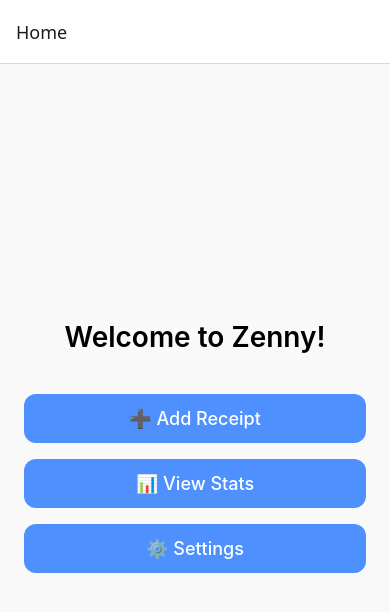
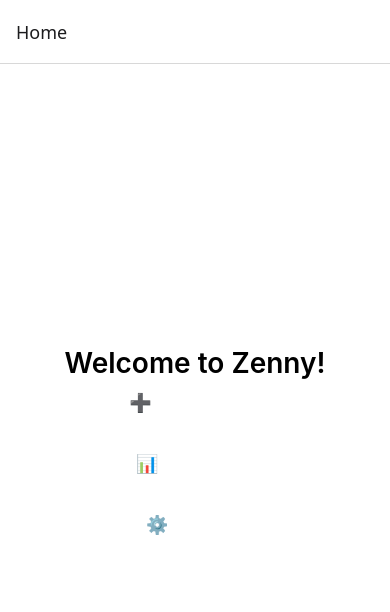
Before and after one commit to cfarwell02/Zenny-app, a React Native app: screen /Home in a window 390 px wide. Shown: the top 612 px of the page. Built offline with nearby package versions, Linux system fonts and the light colour scheme.

Commit message:
Added global constants to reference and themes to use when adding dark mode to each screen

```diff
--- /dev/null
+++ b/constants/radius.js
@@ -0,0 +1,5 @@
+export const radius = {
+  small: 8,
+  medium: 12,
+  large: 16,
+};
--- /dev/null
+++ b/constants/spacing.js
@@ -0,0 +1,5 @@
+export const spacing = {
+  screen: 24,
+  betweenElements: 16,
+  inputPadding: 12,
+};
--- /dev/null
+++ b/constants/themes.js
@@ -0,0 +1,15 @@
+export const lightTheme = {
+  background: "#ffffff",
+  text: "#000000",
+  subtleText: "#999999",
+  danger: "#FF3B30",
+  buttonText: "#ffffff",
+};
+
+export const darkTheme = {
+  background: "#1c1c1e",
+  text: "#ffffff",
+  subtleText: "#aaaaaa",
+  danger: "#FF453A",
+  buttonText: "#ffffff",
+};
--- a/screens/HomeScreen.js
+++ b/screens/HomeScreen.js
@@ -1,30 +1,45 @@
-import React from "react";
+import React, { useContext } from "react";
 import { View, Text, TouchableOpacity, StyleSheet } from "react-native";
+import { ThemeContext } from "../context/ThemeContext";
+import { spacing } from "../constants/spacing";
+import { radius } from "../constants/radius";
+import { lightTheme, darkTheme } from "../constants/themes";
 
 const HomeScreen = ({ navigation }) => {
+  const { darkMode } = useContext(ThemeContext);
+  const theme = darkMode ? darkTheme : lightTheme;
+
   return (
-    <View style={styles.container}>
-      <Text style={styles.title}>Welcome to Zenny!</Text>
+    <View style={[styles.container, { backgroundColor: theme.background }]}>
+      <Text style={[styles.title, { color: theme.text }]}>
+        Welcome to Zenny!
+      </Text>
 
       <TouchableOpacity
-        style={styles.button}
+        style={[styles.button, { backgroundColor: theme.primary }]}
         onPress={() => navigation.navigate("Add Receipt")}
       >
-        <Text style={styles.buttonText}>➕ Add Receipt</Text>
+        <Text style={[styles.buttonText, { color: theme.buttonText }]}>
+          ➕ Add Receipt
+        </Text>
       </TouchableOpacity>
 
       <TouchableOpacity
-        style={styles.button}
+        style={[styles.button, { backgroundColor: theme.primary }]}
         onPress={() => navigation.navigate("Statistics")}
       >
-        <Text style={styles.buttonText}>📊 View Stats</Text>
+        <Text style={[styles.buttonText, { color: theme.buttonText }]}>
+          📊 View Stats
+        </Text>
       </TouchableOpacity>
 
       <TouchableOpacity
-        style={styles.button}
+        style={[styles.button, { backgroundColor: theme.primary }]}
         onPress={() => navigation.navigate("Settings")}
       >
-        <Text style={styles.buttonText}>⚙️ Settings</Text>
+        <Text style={[styles.buttonText, { color: theme.buttonText }]}>
+          ⚙️ Settings
+        </Text>
       </TouchableOpacity>
     </View>
   );
@@ -34,24 +49,21 @@ const styles = StyleSheet.create({
   container: {
     flex: 1,
     justifyContent: "center",
-    padding: 24,
-    backgroundColor: "#f9f9f9",
+    padding: spacing.screen,
   },
   title: {
     fontSize: 28,
     fontWeight: "600",
-    marginBottom: 40,
+    marginBottom: spacing.large,
     textAlign: "center",
   },
   button: {
-    backgroundColor: "#4D90FE",
-    paddingVertical: 14,
-    paddingHorizontal: 20,
-    borderRadius: 12,
-    marginBottom: 16,
+    paddingVertical: spacing.inputPadding,
+    paddingHorizontal: spacing.screen,
+    borderRadius: radius.medium,
+    marginBottom: spacing.betweenElements,
   },
   buttonText: {
-    color: "#fff",
     fontSize: 18,
     textAlign: "center",
     fontWeight: "500",
--- a/screens/SettingsScreen.js
+++ b/screens/SettingsScreen.js
@@ -7,11 +7,16 @@ import {
   StyleSheet,
   Alert,
 } from "react-native";
+import { useContext } from "react";
 import { ThemeContext } from "../context/ThemeContext";
+import { lightTheme, darkTheme } from "../constants/themes";
+import { spacing } from "../constants/spacing";
+import { radius } from "../constants/radius";
 
 const SettingsScreen = () => {
   const [notifications, setNotifications] = useState(true);
   const { darkMode, toggleDarkMode } = useContext(ThemeContext);
+  const theme = darkMode ? darkTheme : lightTheme;
 
   const handleClearData = () => {
     Alert.alert(
@@ -32,24 +37,29 @@ const SettingsScreen = () => {
   };
 
   return (
-    <View style={styles.container}>
-      <Text style={styles.header}>Settings</Text>
+    <View style={[styles.container, { backgroundColor: theme.background }]}>
+      <Text style={[styles.header, { color: theme.text }]}>Settings</Text>
 
       <View style={styles.settingRow}>
-        <Text style={styles.label}>Dark Mode</Text>
+        <Text style={[styles.label, { color: theme.text }]}>Dark Mode</Text>
         <Switch value={darkMode} onValueChange={toggleDarkMode} />
       </View>
 
       <View style={styles.settingRow}>
-        <Text style={styles.label}>Notifications</Text>
+        <Text style={[styles.label, { color: theme.text }]}>Notifications</Text>
         <Switch value={notifications} onValueChange={setNotifications} />
       </View>
 
-      <TouchableOpacity style={styles.clearButton} onPress={handleClearData}>
-        <Text style={styles.clearText}>🗑️ Clear All Receipts</Text>
+      <TouchableOpacity
+        style={[styles.clearButton, { backgroundColor: theme.danger }]}
+        onPress={handleClearData}
+      >
+        <Text style={{ color: theme.buttonText }}>🗑️ Clear All Receipts</Text>
       </TouchableOpacity>
 
-      <Text style={styles.version}>Zenny v1.0.0</Text>
+      <Text style={[styles.version, { color: theme.subtleText }]}>
+        Zenny v1.0.0
+      </Text>
     </View>
   );
 };
@@ -57,44 +67,27 @@ const SettingsScreen = () => {
 const styles = StyleSheet.create({
   container: {
     flex: 1,
-    padding: 24,
-    backgroundColor: "#fff",
-  },
-  darkBackground: {
-    backgroundColor: "#1c1c1e",
+    padding: spacing.screen,
   },
   header: {
     fontSize: 24,
-    marginBottom: 24,
+    marginBottom: spacing.betweenElements,
     textAlign: "center",
   },
   settingRow: {
     flexDirection: "row",
     justifyContent: "space-between",
     alignItems: "center",
-    marginBottom: 20,
-  },
-  label: {
-    fontSize: 18,
-  },
-  darkText: {
-    color: "#fff",
+    marginBottom: spacing.betweenElements,
   },
   clearButton: {
     marginTop: 40,
-    padding: 12,
-    backgroundColor: "#FF3B30",
-    borderRadius: 10,
-  },
-  clearText: {
-    color: "#fff",
-    textAlign: "center",
-    fontSize: 16,
+    padding: spacing.inputPadding,
+    borderRadius: radius.medium,
   },
   version: {
     marginTop: 60,
     textAlign: "center",
-    color: "#999",
   },
 });
 
```
